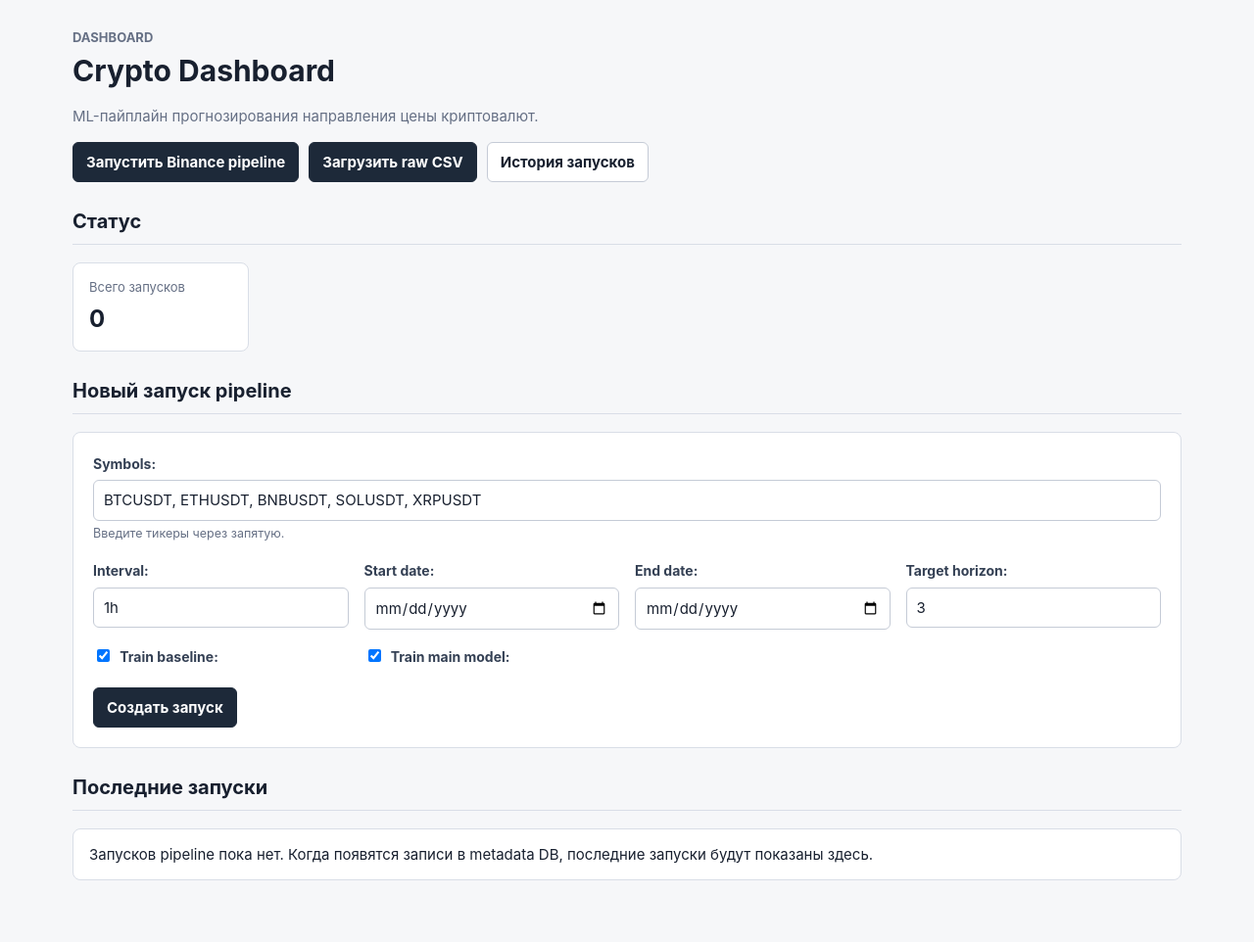
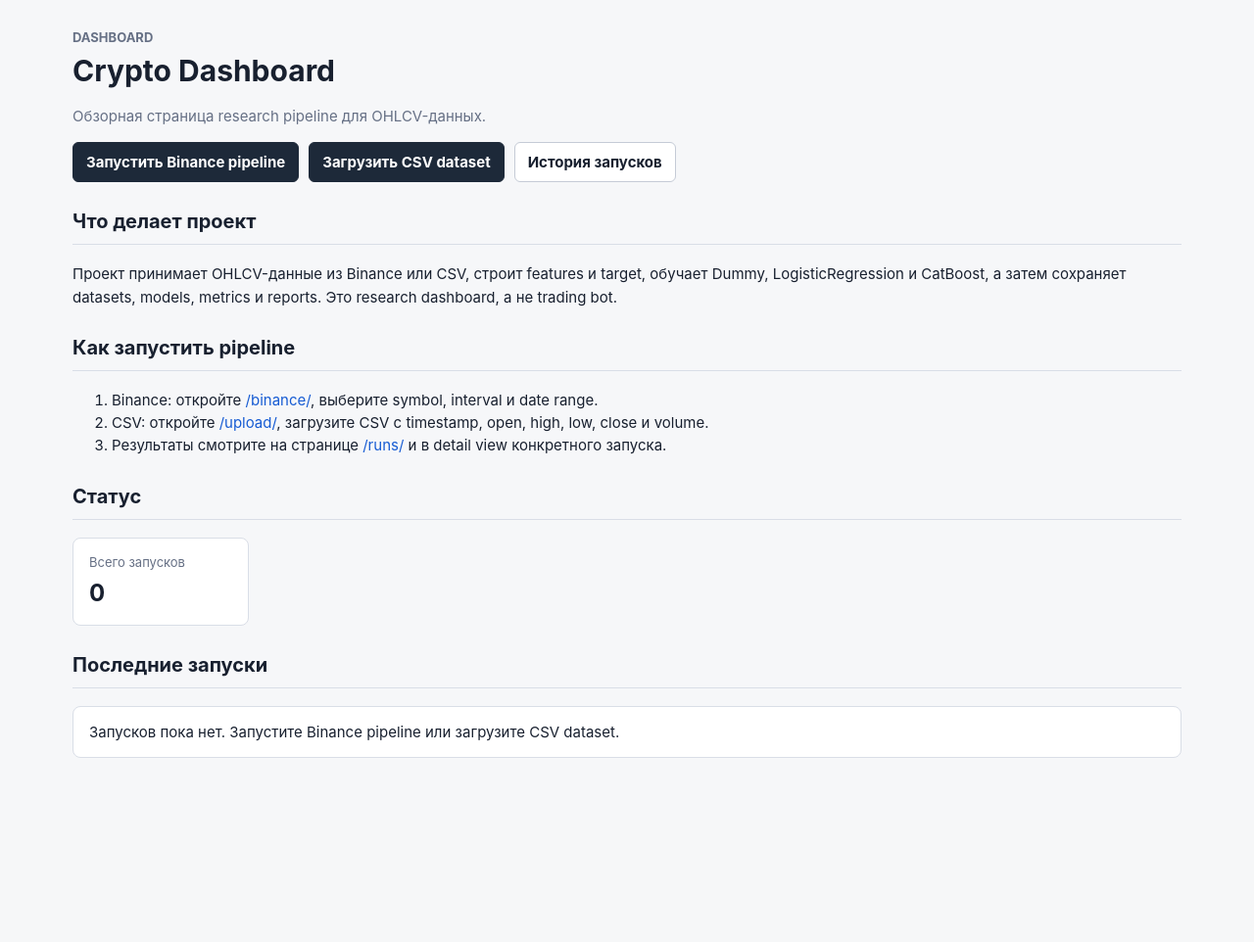
Before and after one commit to ArtChi10/crypto_dashboard, a Django app: page / in a window 1280 px wide. Shown: the part 66-1028 px from the top of the page at 98% size. After the commit the page ends 840 px from the top, so only its background shows below. Run offline with Django 5.2, Linux system fonts and the light colour scheme; data that the repository does not hold is empty.

Commit message:
Simplify dashboard pipeline entry points

```diff
--- a/dashboard/templates/dashboard/dashboard.html
+++ b/dashboard/templates/dashboard/dashboard.html
@@ -6,13 +6,32 @@
     <div class="page-header">
         <p class="page-header__eyebrow">Dashboard</p>
         <h1>Crypto Dashboard</h1>
-        <p class="lede">ML-пайплайн прогнозирования направления цены криптовалют.</p>
+        <p class="lede">Обзорная страница research pipeline для OHLCV-данных.</p>
         <div class="toolbar">
             <a class="button" href="{% url 'dashboard:binance' %}">Запустить Binance pipeline</a>
-            <a class="button" href="{% url 'dashboard:upload' %}">Загрузить raw CSV</a>
+            <a class="button" href="{% url 'dashboard:upload' %}">Загрузить CSV dataset</a>
             <a class="button button--secondary" href="{% url 'runs:list' %}">История запусков</a>
         </div>
     </div>
+
+    <section class="section" aria-label="Project overview">
+        <h2>Что делает проект</h2>
+        <p>
+            Проект принимает OHLCV-данные из Binance или CSV, строит features и
+            target, обучает Dummy, LogisticRegression и CatBoost, а затем сохраняет
+            datasets, models, metrics и reports. Это research dashboard, а не
+            trading bot.
+        </p>
+    </section>
+
+    <section class="section" aria-label="Pipeline entry points">
+        <h2>Как запустить pipeline</h2>
+        <ol>
+            <li>Binance: откройте <a href="{% url 'dashboard:binance' %}">/binance/</a>, выберите symbol, interval и date range.</li>
+            <li>CSV: откройте <a href="{% url 'dashboard:upload' %}">/upload/</a>, загрузите CSV с timestamp, open, high, low, close и volume.</li>
+            <li>Результаты смотрите на странице <a href="{% url 'runs:list' %}">/runs/</a> и в detail view конкретного запуска.</li>
+        </ol>
+    </section>
 
     <section class="section" aria-label="Pipeline status">
         <h2>Статус</h2>
@@ -22,67 +41,6 @@
                 <span class="stat__value">{{ total_runs }}</span>
             </div>
         </div>
-    </section>
-
-    <section class="section" aria-label="Create pipeline run">
-        <h2>Новый запуск pipeline</h2>
-
-        <form class="form-panel" method="post">
-            {% csrf_token %}
-
-            {{ form.non_field_errors }}
-
-            <div class="form-grid">
-                <p class="form-row form-row--wide">
-                    {{ form.symbols.label_tag }}
-                    {{ form.symbols }}
-                    {{ form.symbols.errors }}
-                    {% if form.symbols.help_text %}
-                        <small class="muted">{{ form.symbols.help_text }}</small>
-                    {% endif %}
-                </p>
-
-                <p class="form-row">
-                    {{ form.interval.label_tag }}
-                    {{ form.interval }}
-                    {{ form.interval.errors }}
-                </p>
-
-                <p class="form-row">
-                    {{ form.start_date.label_tag }}
-                    {{ form.start_date }}
-                    {{ form.start_date.errors }}
-                </p>
-
-                <p class="form-row">
-                    {{ form.end_date.label_tag }}
-                    {{ form.end_date }}
-                    {{ form.end_date.errors }}
-                </p>
-
-                <p class="form-row">
-                    {{ form.target_horizon.label_tag }}
-                    {{ form.target_horizon }}
-                    {{ form.target_horizon.errors }}
-                </p>
-
-                <p class="form-row">
-                    {{ form.train_baseline }}
-                    {{ form.train_baseline.label_tag }}
-                    {{ form.train_baseline.errors }}
-                </p>
-
-                <p class="form-row">
-                    {{ form.train_main_model }}
-                    {{ form.train_main_model.label_tag }}
-                    {{ form.train_main_model.errors }}
-                </p>
-            </div>
-
-            <div class="toolbar">
-                <button type="submit">Создать запуск</button>
-            </div>
-        </form>
     </section>
 
     <section class="section" aria-label="Latest pipeline runs">
@@ -129,8 +87,7 @@
             </div>
         {% else %}
             <p class="empty-state">
-                Запусков pipeline пока нет. Когда появятся записи в metadata DB, последние
-                запуски будут показаны здесь.
+                Запусков пока нет. Запустите Binance pipeline или загрузите CSV dataset.
             </p>
         {% endif %}
     </section>
--- a/dashboard/views.py
+++ b/dashboard/views.py
@@ -1,31 +1,15 @@
 from django.shortcuts import redirect, render
+from django.views.decorators.http import require_GET
 
 from mlcore.services import CsvPipelineUploadUseCase
 from mlcore.services.binance_pipeline_use_case import BinancePipelineUseCase
 from runs.models import PipelineRun
 
-from .forms import BinancePipelineForm, CsvUploadForm, PipelineRunForm
+from .forms import BinancePipelineForm, CsvUploadForm
 
 
+@require_GET
 def dashboard_home(request):
-    if request.method == "POST":
-        form = PipelineRunForm(request.POST)
-        if form.is_valid():
-            symbols = form.cleaned_data["symbols"]
-            interval = form.cleaned_data["interval"]
-            run = PipelineRun.objects.create(
-                name=f"Pipeline run {', '.join(symbols)} {interval}",
-                status=PipelineRun.Status.CREATED,
-                symbols_json=symbols,
-                interval=interval,
-                start_date=form.cleaned_data["start_date"],
-                end_date=form.cleaned_data["end_date"],
-                target_horizon=form.cleaned_data["target_horizon"],
-            )
-            return redirect("runs:detail", pk=run.pk)
-    else:
-        form = PipelineRunForm()
-
     latest_runs = PipelineRun.objects.order_by("-created_at")[:10]
     total_runs = PipelineRun.objects.count()
 
@@ -33,7 +17,6 @@ def dashboard_home(request):
         request,
         "dashboard/dashboard.html",
         {
-            "form": form,
             "latest_runs": latest_runs,
             "total_runs": total_runs,
         },
```
Also changed, not shown: docs/beginner_code_explanation.md (+13 -12 lines), docs/current_usage_guide.md (+30 -34 lines), tests/test_dashboard_view.py (added, +79 -0 lines).
